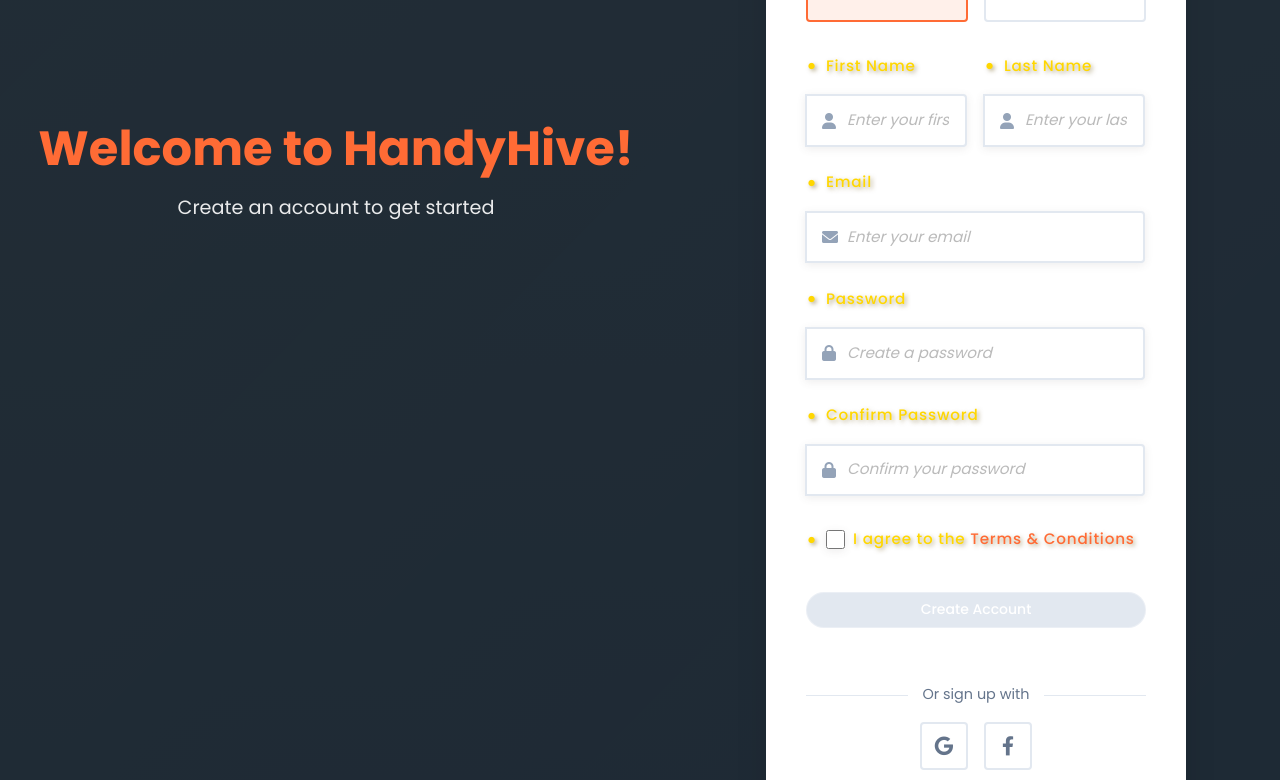
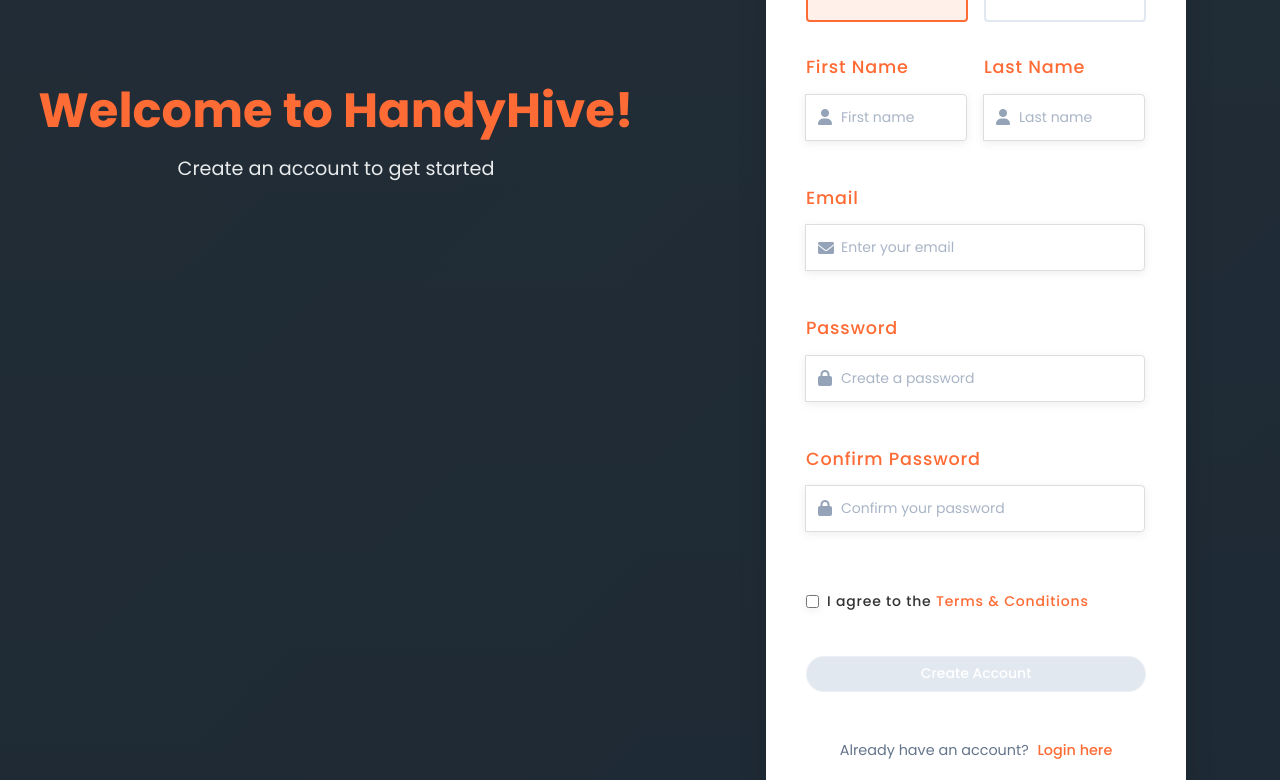
Before and after one commit to N210176/jobfinder, a React (Create React App) app: page /signup in a window 1280 px wide. Shown: the part 240-1020 px from the top of the page. Built offline with nearby package versions, Linux system fonts and the light colour scheme; the HTML template or start-up script is replaced by a standard one.

Commit message:
login and signup fixed the errors

```diff
--- a/src/pages/Auth/Login.css
+++ b/src/pages/Auth/Login.css
@@ -92,10 +92,18 @@
     gap: 0.5rem;
 }
 
-.form-group label {
-    color: #1a2634;
+.login-container .form-group label,
+.login-container .input-group label {
+    display: block;
+    margin-bottom: 5px;
+    color: #FF6B35;
     font-weight: 500;
-    font-size: 0.95rem;
+    text-shadow: none;
+}
+
+.login-container .form-group label::before,
+.login-container .input-group label::before {
+    content: none;
 }
 
 .input-group {
@@ -231,39 +239,8 @@
     font-size: 0.9rem;
 }
 
-.social-buttons {
-    display: flex;
-    justify-content: center;
-    gap: 1rem;
-}
 
-.social-btn {
-    width: 3rem;
-    height: 3rem;
-    border: 1.5px solid #e2e8f0;
-    border-radius: 10px;
-    background: white;
-    cursor: pointer;
-    transition: all 0.3s ease;
-    display: flex;
-    align-items: center;
-    justify-content: center;
-}
 
-.social-btn i {
-    font-size: 1.2rem;
-    color: #64748b;
-    transition: all 0.3s ease;
-}
-
-.social-btn:hover {
-    background: #f8fafc;
-    border-color: #FF6B35;
-}
-
-.social-btn:hover i {
-    color: #FF6B35;
-}
 
 .signup-link {
     text-align: center;
--- a/src/pages/Auth/Login.jsx
+++ b/src/pages/Auth/Login.jsx
@@ -102,22 +102,7 @@ const Login = () => {
               {loading ? 'Loading...' : 'Login'}
             </button>
 
-            <div className="social-login">
-              <div className="divider">
-                <span>Or continue with</span>
-              </div>
-              <div className="social-buttons">
-                <button type="button" className="social-btn google">
-                  <i className="fab fa-google"></i>
-                </button>
-                <button type="button" className="social-btn github">
-                  <i className="fab fa-github"></i>
-                </button>
-                <button type="button" className="social-btn linkedin">
-                  <i className="fab fa-linkedin"></i>
-                </button>
-              </div>
-            </div>
+
           </form>
 
           <div className="signup-link">
--- a/src/pages/Auth/Signup.css
+++ b/src/pages/Auth/Signup.css
@@ -5,6 +5,23 @@
     box-sizing: border-box;
     font-family: 'Poppins', sans-serif;
 
+}
+
+.signup-container .form-group label,
+.signup-container .input-group label {
+    display: block;
+    margin-bottom: 5px;
+    color: #FF6B35;
+    font-weight: 500;
+    text-shadow: none;
+}
+
+.signup-container .form-group label::before {
+    content: none;
+}
+
+.signup-container .input-group label::before {
+    content: none;
 }
 
 .signup-container {
@@ -135,38 +152,54 @@
     gap: 0.5rem;
 }
 
-.form-group label {
-    color: #1a2634;
-    font-weight: 500;
-    font-size: 0.95rem;
-}
-
 .input-group {
+    margin-bottom: 20px;
     position: relative;
-    display: flex;
-    align-items: center;
 }
 
 .input-group i {
     position: absolute;
-    left: 1rem;
+    left: 12px;
+    top: 50%;
+    transform: translateY(-50%);
     color: #94a3b8;
+    z-index: 1;
 }
 
 .input-group input {
     width: 100%;
-    padding: 0.8rem 1rem 0.8rem 2.5rem;
-    border: 2px solid #e2e8f0;
+    padding: 12px 12px 12px 35px;
+    border: 1px solid #ddd;
     border-radius: 4px;
-    font-size: 0.95rem;
+    font-size: 14px;
     transition: all 0.3s ease;
-    color: #1a2634;
+    background-color: white;
+    color: #333;
+    font-family: inherit;
+}
+
+.input-group input::placeholder {
+    color: #94a3b8;
+    font-style: normal;
+    font-size: 14px;
+    opacity: 0.8;
+}
+
+.input-group input:hover {
+    border-color: #FFD700;
+    background-color: white;
 }
 
 .input-group input:focus {
-    border-color: #FF6B35;
-    box-shadow: 0 0 0 3px rgba(255, 107, 53, 0.1);
     outline: none;
+    border-color: #FFD700;
+    box-shadow: 0 0 0 2px rgba(255, 215, 0, 0.2);
+    background-color: white;
+    color: #333;
+}
+
+.input-group input:focus::placeholder {
+    opacity: 0.5;
 }
 
 .error-message {
@@ -179,29 +212,31 @@
 }
 
 .terms-checkbox {
-    margin: 0.5rem 0;
+    margin: 15px 0;
 }
 
 .checkbox-label {
-    display: flex;
+    display: flex !important;
     align-items: center;
-    gap: 0.5rem;
-    color: #64748b;
-    font-size: 0.9rem;
+    gap: 8px;
+    cursor: pointer;
+    font-weight: normal;
 }
 
 .checkbox-label input[type="checkbox"] {
-    width: 1.2rem;
-    height: 1.2rem;
-    border: 2px solid #e2e8f0;
-    border-radius: 2px;
+    margin: 0;
+    width: auto;
     cursor: pointer;
+}
+
+.checkbox-label span {
+    color: #333;
+    font-size: 14px;
 }
 
 .terms-link {
     color: #FF6B35;
     text-decoration: none;
-    font-weight: 500;
 }
 
 .terms-link:hover {
@@ -309,15 +344,6 @@
     color: #EA4335;
 }
 
-.social-btn.facebook:hover {
-    border-color: #1877F2;
-    background: rgba(24, 119, 242, 0.1);
-}
-
-.social-btn.facebook:hover i {
-    color: #1877F2;
-}
-
 .login-link {
     text-align: center;
     margin-top: 1.5rem;
--- a/src/pages/Auth/Signup.jsx
+++ b/src/pages/Auth/Signup.jsx
@@ -101,7 +101,7 @@ function Signup() {
                     name="firstName"
                     value={formData.firstName}
                     onChange={handleInputChange}
-                    placeholder="Enter your first name"
+                    placeholder="First name"
                     required
                   />
                 </div>
@@ -117,7 +117,7 @@ function Signup() {
                     name="lastName"
                     value={formData.lastName}
                     onChange={handleInputChange}
-                    placeholder="Enter your last name"
+                    placeholder="Last name"
                     required
                   />
                 </div>
@@ -189,17 +189,7 @@ function Signup() {
               {loading ? 'Creating account...' : 'Create Account'}
             </button>
 
-            <div className="social-signup">
-              <p>Or sign up with</p>
-              <div className="social-buttons">
-                <button type="button" className="social-btn google">
-                  <i className="fab fa-google"></i>
-                </button>
-                <button type="button" className="social-btn facebook">
-                  <i className="fab fa-facebook-f"></i>
-                </button>
-              </div>
-            </div>
+
 
             <div className="login-link">
               Already have an account? <Link to="/login">Login here</Link>
--- a/src/pages/PostJob/PostJob.css
+++ b/src/pages/PostJob/PostJob.css
@@ -12,8 +12,8 @@
 
 /* Ensure all labels are yellow */
 .form-group label, .photo-upload label, .address-group h3 {
-    color: #FFD700 !important; /* Bright yellow color */
-    text-shadow: 2px 2px 4px rgba(0, 0, 0, 0.5);
+    color: #FF6B35 !important; /* Bright yellow color */
+    /* text-shadow: 2px 2px 4px rgba(0, 0, 0, 0.5); */
 }
 
 .form-group label::before, .address-group h3::before {
```
